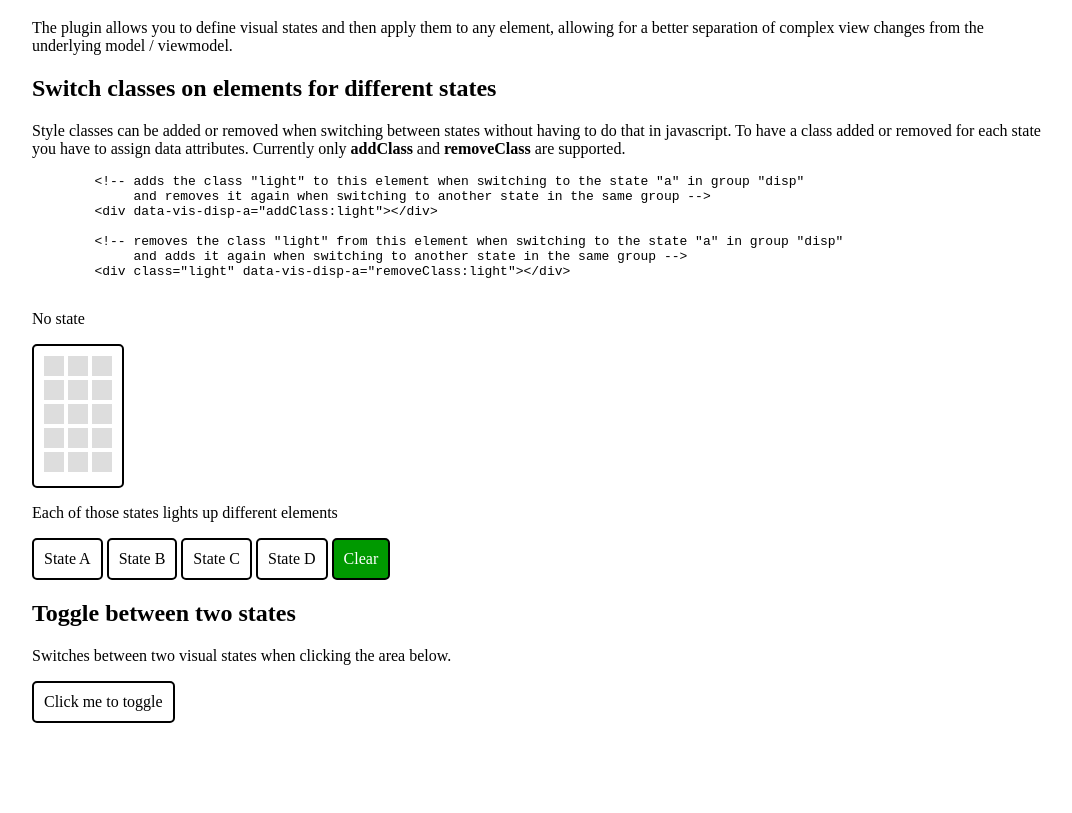
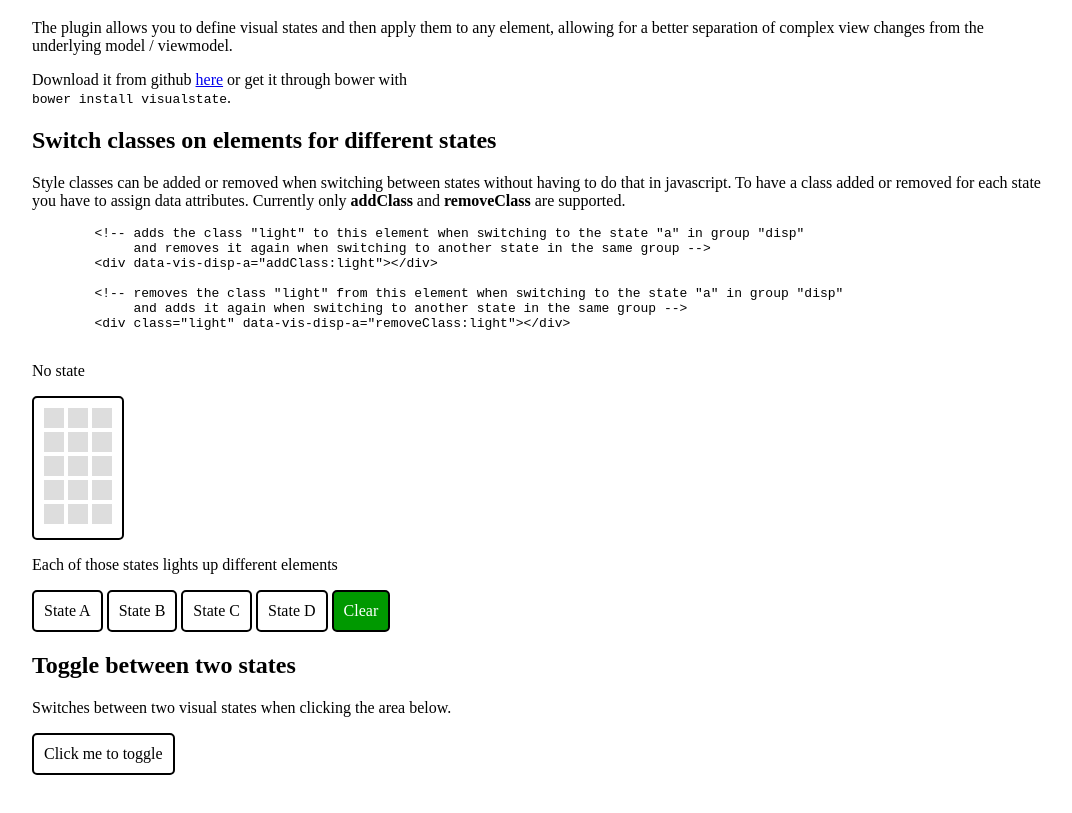
Before and after one commit to technicallyfeasible/visualstate, a website: page index.html in a window 1280 px wide. Shown: the part 61-874 px from the top of the page, without its empty margins (96-1168 px from the left). Before the commit the page ends 838 px from the top, so only its background shows below. Drawn offline with nearby package versions, Linux system fonts and the light colour scheme.

Commit message:
added link to bower and git on demo page

```diff
--- a/index.html
+++ b/index.html
@@ -42,6 +42,8 @@
 	<body>
 		<h1>JQuery visual state plugin demo</h1>
 		<p>The plugin allows you to define visual states and then apply them to any element, allowing for a better separation of complex view changes from the underlying model / viewmodel.</p>
+		<p>Download it from github <a href="https://github.com/technicallyfeasible/visualstate">here</a> or get it through bower with <br/>
+		<code>bower install visualstate</code>.</p>
 
 		<h2>Switch classes on elements for different states</h2>
 		<p>Style classes can be added or removed when switching between states without having to do that in javascript. To have a class added or removed for each state you have to assign data attributes. Currently only <b>addClass</b> and <b>removeClass</b> are supported.</p>
```
